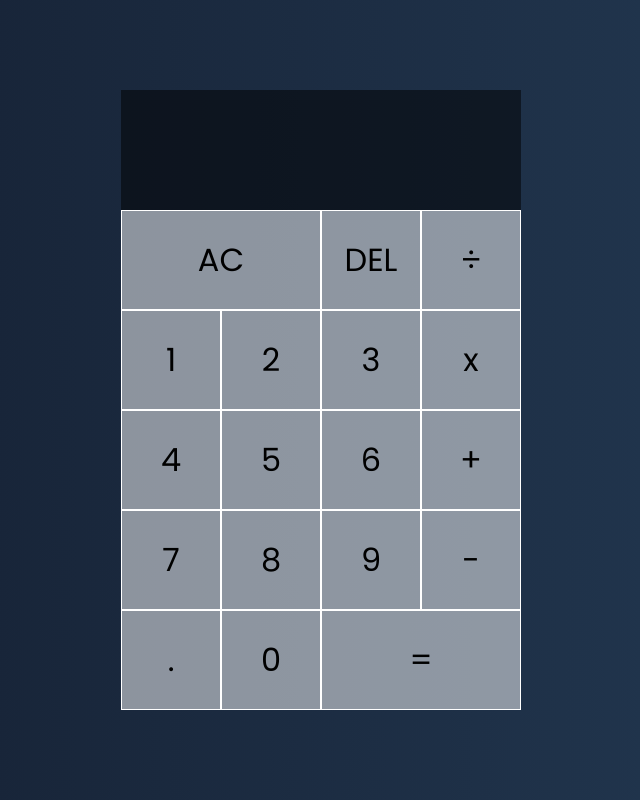
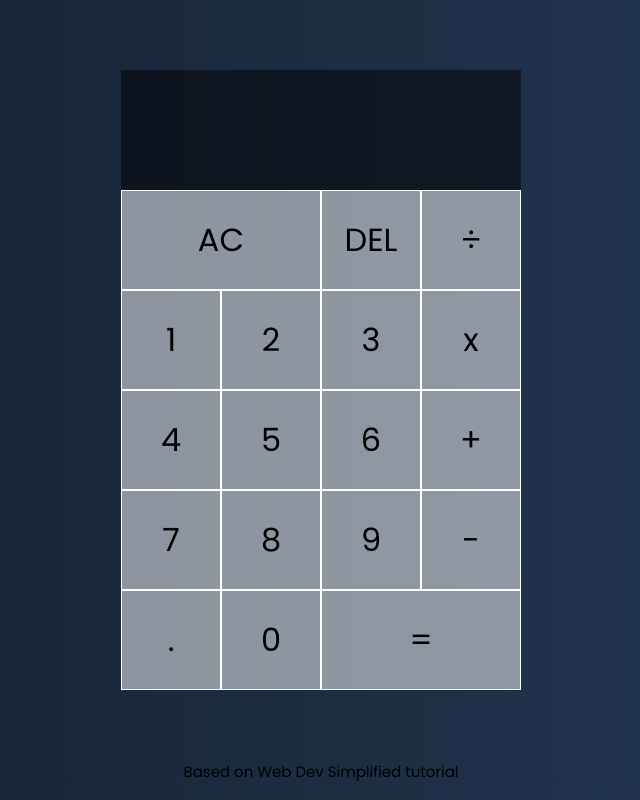
Before and after one commit to lucaspires-source/Calculator, a plain HTML site: page index.html in a window 1280 px wide. Shown: the whole page, without its empty margins (319-959 px from the left). Drawn offline with Linux system fonts and the light colour scheme.

Commit message:
final commit

```diff
--- a/index.html
+++ b/index.html
@@ -40,5 +40,5 @@
     </div>
 </body>
 <script src="./app.js"></script>
-
+<footer>Based on Web Dev Simplified tutorial</footer>
 </html>
--- a/style.css
+++ b/style.css
@@ -16,7 +16,7 @@ body{
   display: grid;
   justify-content: center;
   align-content: center;
-  min-height: 100vh;
+  min-height: 95vh;
   grid-template-columns: repeat(4,100px);
   grid-template-rows: minmax(120px,auto) repeat(5,100px);
 }
@@ -59,3 +59,9 @@ body{
   color: rgba(255,255,255);
   font-size: 2.5rem;
 }
+
+footer{
+  align-items: center;
+  text-align: center;
+  font-size: 15px;
+}
```
Also changed, not shown: 1 other file.
